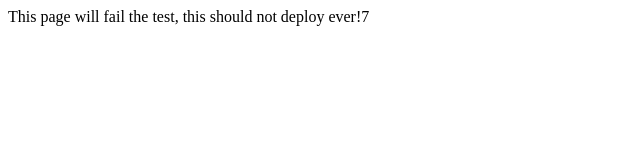
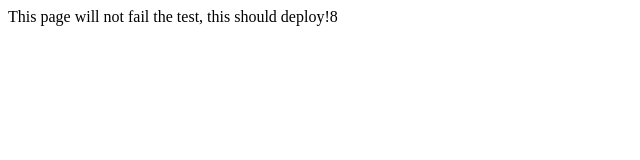
Before and after one commit to dominikwilkowski/test, a Next.js app: page /foo in a window 1280 px wide. Shown: the top 160 px of the page, without its empty margins (0-640 px from the left). Built offline with nearby package versions, Linux system fonts and the light colour scheme.

Commit message:
making the test pass

```diff
--- a/pages/foo.js
+++ b/pages/foo.js
@@ -1,4 +1,3 @@
 export default function Foo() {
-	return <div>This page will fail the test, this should not deploy ever!7
-	</div>;
+	return <div>This page will not fail the test, this should deploy!8</div>;
 }
```
